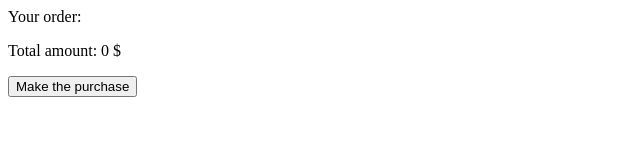
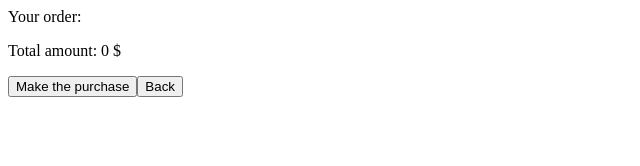
Before and after one commit to Alex43961/Market, an Angular app: page /cart in a window 1280 px wide. Shown: the top 166 px of the page, without its empty margins (0-640 px from the left). Built offline with nearby package versions, Linux system fonts and the light colour scheme.

Commit message:
fixed cart

```diff
--- a/src/app/cart.service.ts
+++ b/src/app/cart.service.ts
@@ -17,9 +17,11 @@ export class CartService {
     } else {
       this.items.push({ ...item, quantity: 1 });
     }
+    console.log(this.items);
   }
 
   getItems(): any[] {
+
     return this.items;
   }
 
@@ -28,14 +30,12 @@ export class CartService {
   }
   getItemCount(): number {
     let initialValue = 0;
-let sum = this.items.reduce(
-  (accumulator, currentValue) => accumulator + currentValue.quantity,
-  initialValue,
-);
-return sum;
-// sum == 6
+    let sum = this.items.reduce(
+      (accumulator, currentValue) => accumulator + currentValue.quantity,
+      initialValue,
+    );
 
-    // return this.items.length;
+    return sum;
   }
 
 
--- a/src/app/cart/cart.component.html
+++ b/src/app/cart/cart.component.html
@@ -15,3 +15,4 @@
 </div>
 <p>Total amount: {{ calculateTotal() }} {{ selectedCurrency }}</p>
 <button (click)="checkout()">Make the purchase</button>
+<button (click)="goBack()">Back</button>
--- a/src/app/cart/cart.component.ts
+++ b/src/app/cart/cart.component.ts
@@ -1,5 +1,6 @@
 import { Component } from '@angular/core';
 import { CartService } from '../cart.service';
+import { Router } from '@angular/router';
 
 @Component({
   selector: 'app-cart',
@@ -7,11 +8,15 @@ import { CartService } from '../cart.service';
   styleUrls: ['./cart.component.css']
 })
 export class CartComponent {
-  cartItems: any[] = [  ];
+  cartItems: any[] = [];
   selectedCurrency: string = '$';
- constructor(private cartService: CartService) {
-this.cartItems = this.cartService.getItems();
- }
+
+
+  constructor
+  (private cartService: CartService,
+  public router: Router) {
+    this.cartItems = this.cartService.getItems();
+  }
   removeItem(item: any): void {
 
     const index = this.cartItems.indexOf(item);
@@ -42,11 +47,16 @@ this.cartItems = this.cartService.getItems();
   }
 
   checkout(): void {
-
+this.cartService.clearCart();
     this.cartItems = [];
   }
 
   getCartItemCount(): number {
     return this.cartService.getItemCount();
   }
+
+   goBack() {
+    this.router.navigate(['']);
+  }
+
 }
--- a/src/app/home/home.component.ts
+++ b/src/app/home/home.component.ts
@@ -34,7 +34,7 @@ export class HomeComponent {
 
   ngOnInit(): void {
     this.products = this.productsDataService.getProductsList();
-    console.log(this.products);
+    // console.log(this.products);
   }
 
   goItem(product: any) {
```
